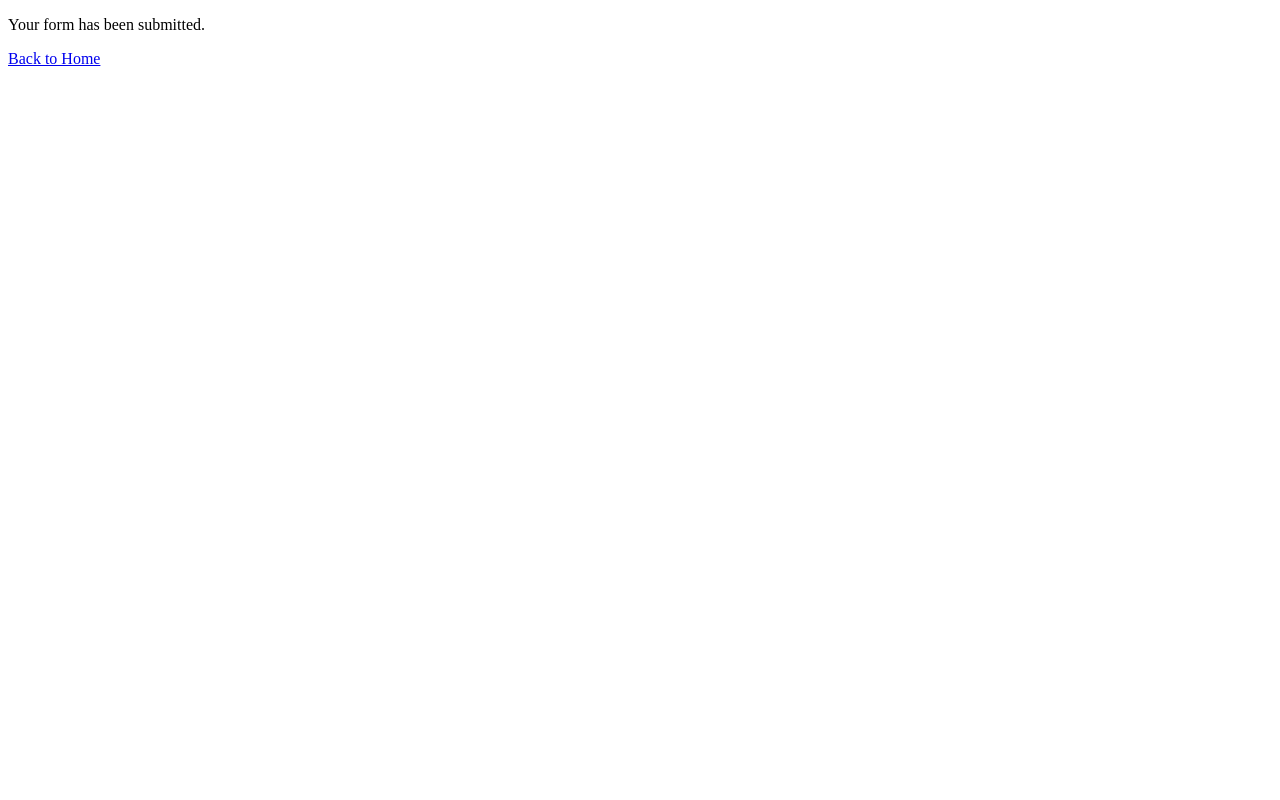
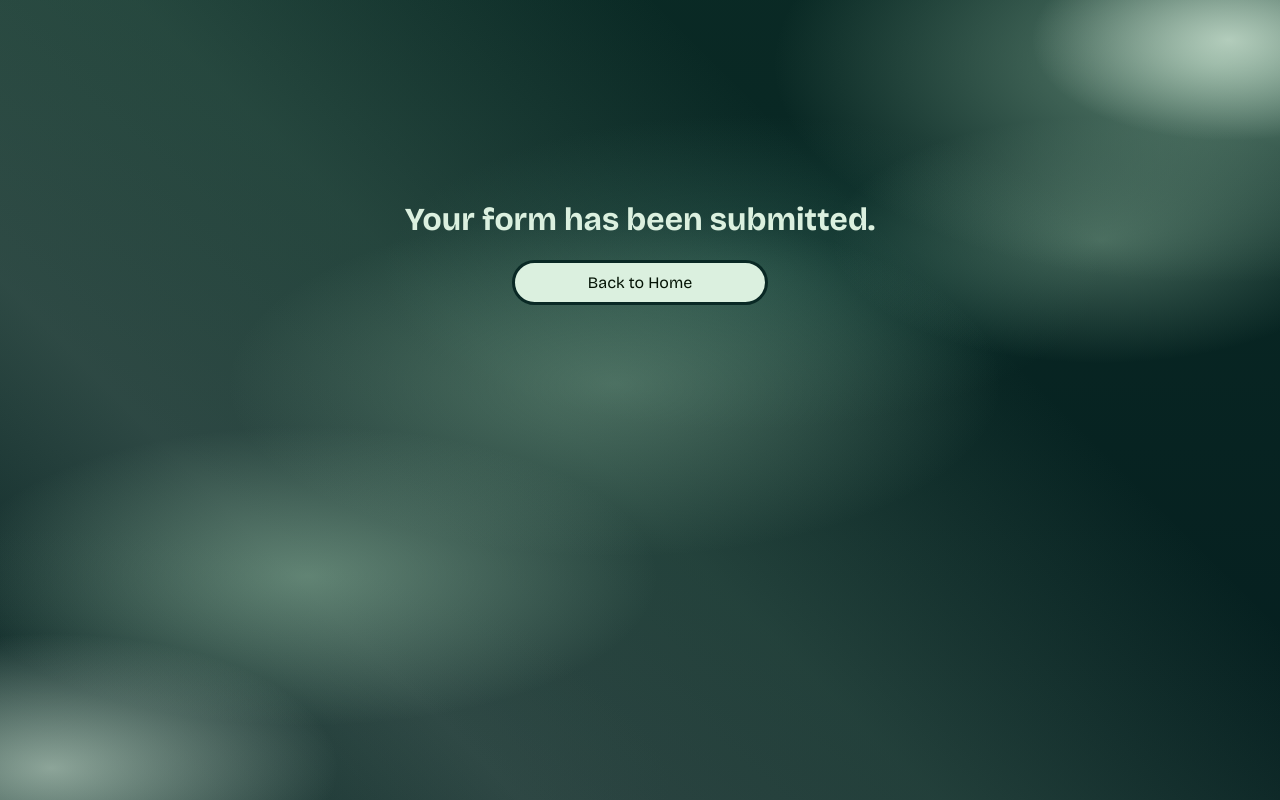
Before and after one commit to Takumi-Labs/My-Portfolio, a plain HTML site: page submit.html in a window 1280 px wide. Drawn offline with nearby package versions, Linux system fonts and the light colour scheme.

```diff
--- a/css/styles.css
+++ b/css/styles.css
@@ -389,7 +389,8 @@
   font-size: 35px;
 }
 
-#contact-page {
+#contact-page,
+#submit-page {
   margin: 0 auto;
   text-align: center;
 }
@@ -430,6 +431,19 @@
 #btn:hover,
 #btn:focus {
   opacity: 0.75;
+}
+
+#submit-page {
+  margin-top: 200px;
+}
+
+#submit-page p {
+  width: 20%;
+  margin: 0 auto;
+  padding: 10px 5px;
+  background-color: var(--color-green-100);
+  border: 3px solid var(--color-green-500);
+  border-radius: 30px;
 }
 
 .reference {
--- a/submit.html
+++ b/submit.html
@@ -4,9 +4,18 @@
     <meta charset="UTF-8" />
     <meta name="viewport" content="width=device-width, initial-scale=1.0" />
     <title>Form submission</title>
+    <link rel="stylesheet" href="css/styles.css" />
+    <link rel="preconnect" href="https://fonts.googleapis.com" />
+    <link rel="preconnect" href="https://fonts.gstatic.com" crossorigin />
+    <link
+      href="https://fonts.googleapis.com/css2?family=Bricolage+Grotesque:opsz,wght@12..96,200..800&display=swap"
+      rel="stylesheet"
+    />
   </head>
   <body>
-    <p>Your form has been submitted.</p>
-    <a href="index.html">Back to Home</a>
+    <div id="submit-page">
+      <h1>Your form has been submitted.</h1>
+      <p><a href="index.html">Back to Home</a></p>
+    </div>
   </body>
 </html>
```
Also changed, not shown: contact.html (+1 -1 lines).
